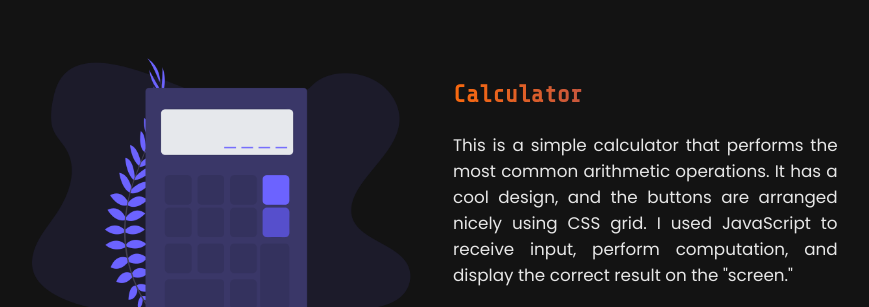
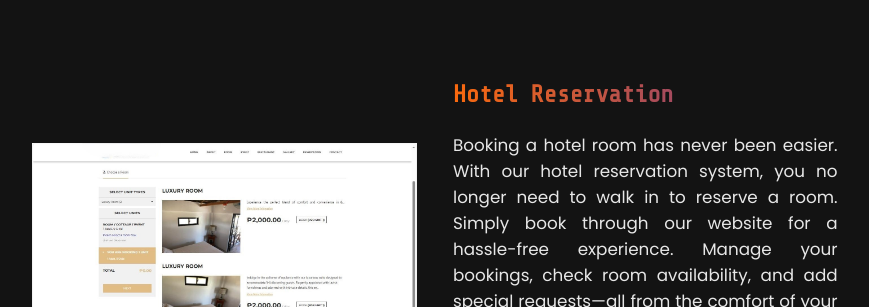
Before and after one commit to HomerBahia/portfolio, a plain HTML site: page index.html in a window 1280 px wide. Shown: the part 3389-3696 px from the top of the page, without its empty margins (205-1074 px from the left). Drawn offline with nearby package versions, Linux system fonts and the light colour scheme.

Commit message:
portfolio

```diff
--- a/index.html
+++ b/index.html
@@ -198,16 +198,12 @@
 
         <div class="project-item">
           <div class="project-img has-margin-right">
-            <img src="images/calculator.png" alt="Calculator" />
+            <img src="images/legit sample.jpg" alt="Hotel Reservation" />
           </div>
           <div class="project-description">
-            <h2>Calculator</h2>
+            <h2>Hotel Reservation</h2>
             <p class="justify-text">
-              This is a simple calculator that performs the most common
-              arithmetic operations. It has a cool design, and the buttons are
-              arranged nicely using CSS grid. I used JavaScript to receive
-              input, perform computation, and display the correct result on the
-              "screen."
+              Booking a hotel room has never been easier. With our hotel reservation system, you no longer need to walk in to reserve a room. Simply book through our website for a hassle-free experience. Manage your bookings, check room availability, and add special requests—all from the comfort of your home.
             </p>
             <a href="#" class="project-link" target="_blank"
               ><i class="fa fa-github" aria-hidden="true"> View Code</i></a
```
Also changed, not shown: images/legit sample.jpg (added).
